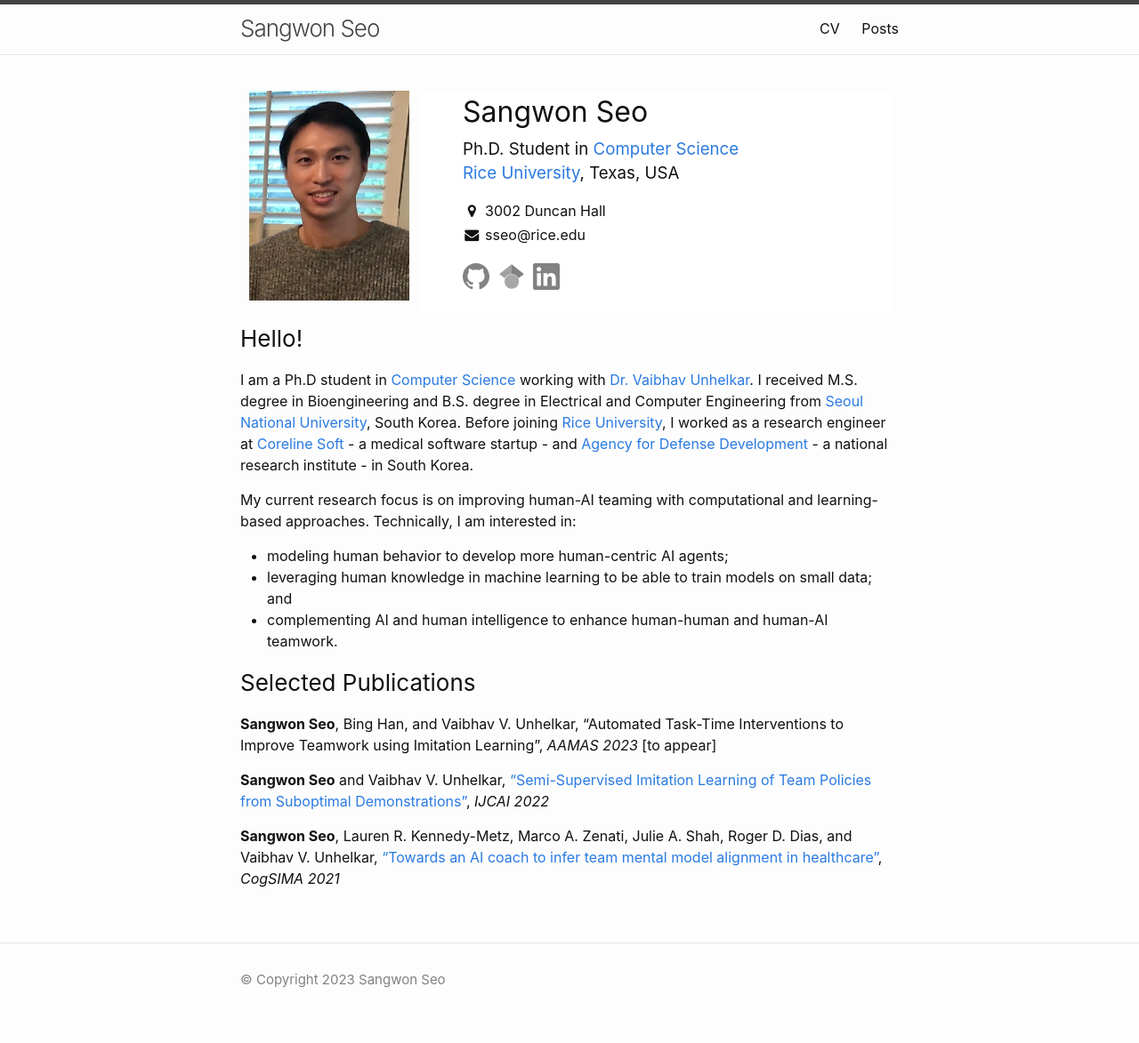
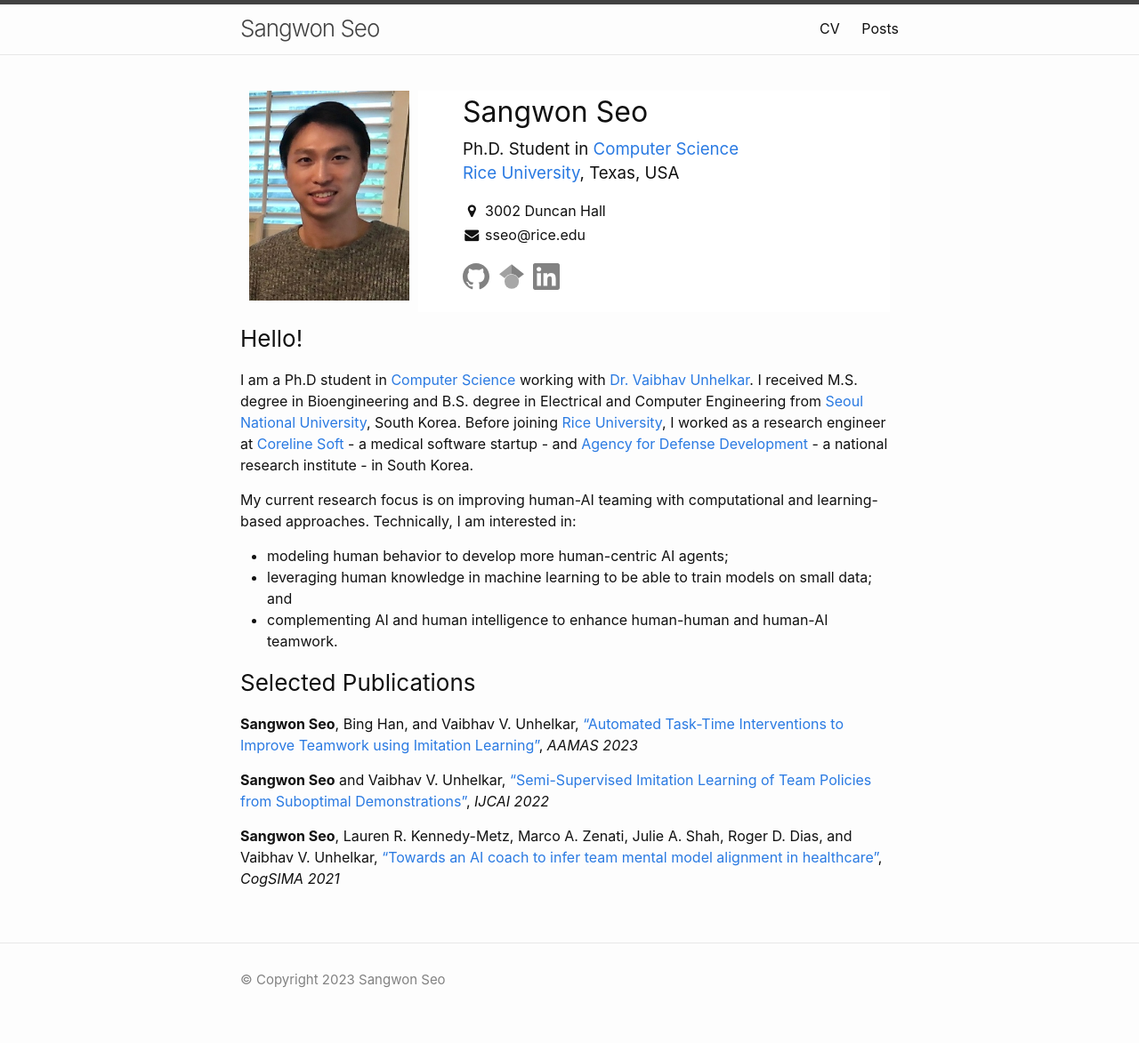
Before and after one commit to sangwon-seo/sangwon-seo.github.io, a Jekyll site: the page built from _pages/about.md, in a window 1280 px wide. Shown: the whole page at 89% size. Built offline with Jekyll 4.4.1, drawn with Linux system fonts in a browser that asks for light colours.

Commit message:
add link to aamas paper

```diff
--- a/_pages/about.md
+++ b/_pages/about.md
@@ -14,8 +14,8 @@ Technically, I am interested in:
 
 ### Selected Publications
 **Sangwon Seo**, Bing Han, and Vaibhav V. Unhelkar,
-"Automated Task-Time Interventions to Improve Teamwork using Imitation Learning",
-*AAMAS 2023* [to appear]
+["Automated Task-Time Interventions to Improve Teamwork using Imitation Learning"](https://arxiv.org/abs/2303.00413),
+*AAMAS 2023*
 
 **Sangwon Seo** and Vaibhav V. Unhelkar,
 ["Semi-Supervised Imitation Learning of Team Policies from Suboptimal Demonstrations"](https://www.ijcai.org/proceedings/2022/0346.pdf),
```
